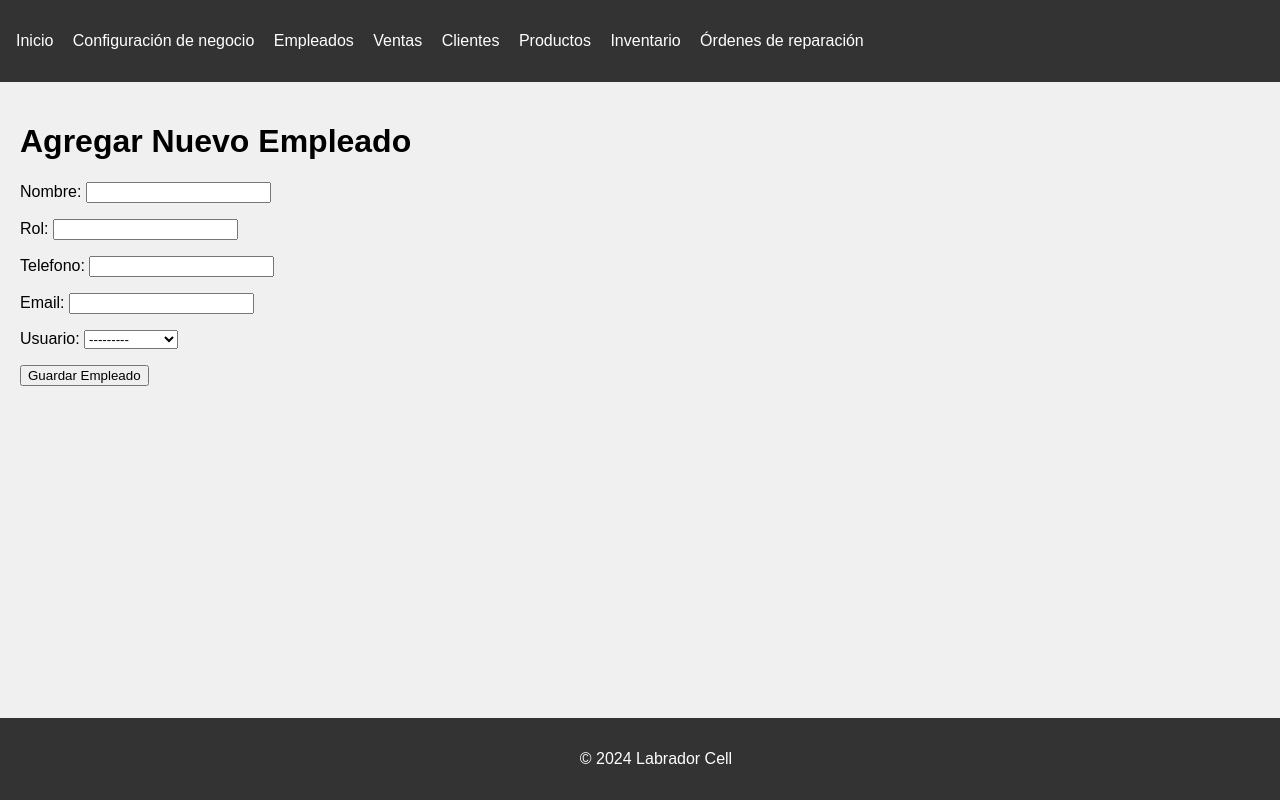
After one commit to Miguelstella31/labradorcell, a Django app: page /empleados/nuevo/ in a window 1280 px wide. The commit adds this page. Run offline with Django 5.2, Linux system fonts and the light colour scheme; data comes from the database, SQL or seed files in the repository; both versions use the stored data as it was after the commit.

Commit message:
tengo un problemapra verar el menu me estadando errormodulocliente .

```diff
--- a/clientes/urls.py
+++ b/clientes/urls.py
@@ -2,5 +2,6 @@ from django.urls import path
 from . import views
 
 urlpatterns = [
-    path('', views.lista_clientes, name='lista_clientes'),
+    path('clientes', views.lista_clientes, name='lista_clientes'),
+    path('nuevo/', views.crear_cliente, name='crear_cliente'),
 ]
--- /dev/null
+++ b/configuracion_negocio/forms.py
@@ -0,0 +1,12 @@
+from django import forms
+from .models import ConfiguracionNegocio, Empleado
+
+class ConfiguracionNegocioForm(forms.ModelForm):
+    class Meta:
+        model = ConfiguracionNegocio
+        fields = ['nombre_negocio', 'direccion', 'telefono', 'email', 'logo', 'moneda']
+
+class EmpleadoForm(forms.ModelForm):
+    class Meta:
+        model = Empleado
+        fields = ['nombre', 'rol', 'telefono', 'email', 'usuario']
--- /dev/null
+++ b/configuracion_negocio/templates/configuracion_negocio/base.html
@@ -0,0 +1,37 @@
+<!-- base.html -->
+<!doctype html>
+<html lang="es">
+  <head>
+    <meta charset="UTF-8" />
+    <meta name="viewport" content="width=device-width, initial-scale=1.0" />
+    <title>{% block title %}Título{% endblock %}</title>
+    {% load static %}
+    <link rel="stylesheet" href="{% static 'css/style.css' %}" />
+  </head>
+  <body>
+    <header>
+      <nav>
+        <ul>
+          <li><a href="{% url 'inicio' %}">Inicio</a></li>
+          <li>
+            <a href="{% url 'configuracion_negocio' %}"
+              >Configuración de negocio</a
+            >
+          </li>
+          <li><a href="{% url 'lista_empleados' %}">Empleados</a></li>
+          <li><a href="{% url 'ventas' %}">Ventas</a></li>
+          <li><a href="{% url 'clientes' %}">Clientes</a></li>
+          <li><a href="{% url 'productos' %}">Productos</a></li>
+          <li><a href="{% url 'inventario' %}">Inventario</a></li>
+          <li>
+            <a href="{% url 'ordenes_reparacion' %}">Órdenes de reparación</a>
+          </li>
+        </ul>
+      </nav>
+    </header>
+    <main>{% block content %} {% endblock %}</main>
+    <footer>
+      <p>&copy; 2024 Labrador Cell</p>
+    </footer>
+  </body>
+</html>
--- a/configuracion_negocio/templates/configuracion_negocio/nuevo_empleado.html
+++ b/configuracion_negocio/templates/configuracion_negocio/nuevo_empleado.html
@@ -3,19 +3,16 @@
   <head>
     <meta charset="UTF-8" />
     <meta name="viewport" content="width=device-width, initial-scale=1.0" />
-    <title>Document</title>
+    <title>Agregar Nuevo Empleado</title>
   </head>
   <body>
+    {% extends 'configuracion_negocio/base.html' %} {% block title %}Agregar
+    Nuevo Empleado{% endblock %} {% block content %}
     <h1>Agregar Nuevo Empleado</h1>
     <form method="post">
       {% csrf_token %} {{ form.as_p }}
       <button type="submit">Guardar Empleado</button>
     </form>
+    {% endblock %}
   </body>
 </html>
-
-<h1>Agregar Nuevo Empleado</h1>
-<form method="post">
-  {% csrf_token %} {{ form.as_p }}
-  <button type="submit">Guardar Empleado</button>
-</form>
--- /dev/null
+++ b/configuracion_negocio/urls.py
@@ -0,0 +1,9 @@
+from django.urls import path
+from . import views
+
+urlpatterns = [
+    path('', views.inicio, name='inicio'),  # Página de inicio
+    path('configuracion/', views.configuracion_negocio, name='configuracion_negocio'),
+    path('empleados/', views.lista_empleados, name='lista_empleados'),
+    path('empleados/nuevo/', views.nuevo_empleado, name='nuevo_empleado'),
+]
--- a/configuracion_negocio/views.py
+++ b/configuracion_negocio/views.py
@@ -1,3 +1,32 @@
-from django.shortcuts import render
+from django.shortcuts import render, redirect
+from .models import ConfiguracionNegocio, Empleado
+from .forms import ConfiguracionNegocioForm, EmpleadoForm
+from django.views import View
 
-# Create your views here.
+def inicio(request):
+    print("La vista inicio ha sido llamada")  # Para depuración
+    return render(request, 'configuracion_negocio/inicio.html')
+
+def configuracion_negocio(request):
+    if request.method == 'POST':
+        form = ConfiguracionNegocioForm(request.POST, request.FILES)
+        if form.is_valid():
+            form.save()
+            return redirect('configuracion_negocio')
+    else:
+        form = ConfiguracionNegocioForm()
+    return render(request, 'configuracion_negocio/configuracion.html', {'form': form})
+
+def lista_empleados(request):
+    empleados = Empleado.objects.all()
+    return render(request, 'configuracion_negocio/lista_empleado.html', {'empleados': empleados})
+
+def nuevo_empleado(request):
+    if request.method == 'POST':
+        form = EmpleadoForm(request.POST)
+        if form.is_valid():
+            form.save()
+            return redirect('lista_empleados')
+    else:
+        form = EmpleadoForm()
+    return render(request, 'configuracion_negocio/nuevo_empleado.html', {'form': form})
--- a/labradorcell/settings.py
+++ b/labradorcell/settings.py
@@ -11,6 +11,7 @@ https://docs.djangoproject.com/en/5.0/ref/settings/
 """
 
 from pathlib import Path
+from decouple import config
 
 # Build paths inside the project like this: BASE_DIR / 'subdir'.
 BASE_DIR = Path(__file__).resolve().parent.parent
@@ -129,7 +130,8 @@ USE_TZ = True
 # https://docs.djangoproject.com/en/5.0/howto/static-files/
 
 STATIC_URL = '/static/'
-STATIC_ROOT = BASE_DIR / 'staticfiles'
+STATICFILES_DIRS = [BASE_DIR / "static"]  # Agregado para buscar archivos estáticos en la carpeta 'static'
+STATIC_ROOT = BASE_DIR / 'staticfiles'  # Aquí se recogerán los archivos estáticos en producción
 
 
 # Default primary key field type
--- a/labradorcell/urls.py
+++ b/labradorcell/urls.py
@@ -29,10 +29,13 @@ from django.urls import include, path  # Asegúrate de importar 'include'
 from . import views  # Asegúrate de que el archivo views.py exista
 
 urlpatterns = [
-    path('admin/', admin.site.urls),
-    path('', include('clientes.urls')),  # Incluir las URLs de clientes
-    path('', include('ventas.urls')),  # Incluir las URLs de ventas
-    path('', include('productos.urls')),  # Incluir las URLs de productos
-    path('', include('ordenreparacion.urls')),  # Incluir las URLs de orden de servicio  # Incluir las URLs de configuración del negocio
-    path('', include('inventario.urls')),
+    path('admin/', admin.site.urls),  # Ruta para el panel de administración
+
+    # Prefijos únicos para cada aplicación
+    path('clientes/', include('clientes.urls')),  # URLs de la aplicación clientes
+    path('ventas/', include('ventas.urls')),  # URLs de la aplicación ventas
+    path('productos/', include('productos.urls')),  # URLs de la aplicación productos
+    path('ordenes/', include('ordenreparacion.urls')),  # URLs de la aplicación de órdenes de reparación
+    path('inventario/', include('inventario.urls')),  # URLs de la aplicación inventario
+    path('', include('configuracion_negocio.urls')),  # Página principal con la configuración del negocio
 ]
--- /dev/null
+++ b/static/css/style.css
@@ -0,0 +1,42 @@
+/* static/css/style.css */
+body {
+  font-family: Arial, sans-serif;
+  margin: 0;
+  padding: 0;
+  background-color: #f0f0f0;
+}
+
+header {
+  background-color: #333;
+  color: white;
+  padding: 1em;
+}
+
+nav ul {
+  list-style-type: none;
+  padding: 0;
+}
+
+nav ul li {
+  display: inline;
+  margin-right: 15px;
+}
+
+nav ul li a {
+  color: white;
+  text-decoration: none;
+}
+
+main {
+  padding: 20px;
+}
+
+footer {
+  text-align: center;
+  padding: 1em;
+  background-color: #333;
+  color: white;
+  position: fixed;
+  bottom: 0;
+  width: 100%;
+}
--- a/ventas/urls.py
+++ b/ventas/urls.py
@@ -7,4 +7,5 @@ urlpatterns = [
     path('crear/', views.crear_venta, name='crear_venta'),
     path('editar/<int:venta_id>/', views.editar_venta, name='editar_venta'),
     path('eliminar/<int:venta_id>/', views.eliminar_venta, name='eliminar_venta'),
+    path('ventas/', views.listar_ventas, name='ventas'),  # Nueva ruta para acceder a listar ventas
 ]
```
Also changed, not shown: clientes/forms.py (added, +8 -0 lines), clientes/templates/clientes/lista_clientes.html (+4 -3 lines), clientes/views.py (+14 -1 lines), configuracion_negocio/templates/configuracion_negocio/configuracion.html (+1 -7 lines), configuracion_negocio/templates/configuracion_negocio/inicio.html (added, +16 -0 lines), configuracion_negocio/templates/configuracion_negocio/lista_empleados.html (+15 -0 lines), db.sqlite3, logos/LOGO1.2.png (added).
